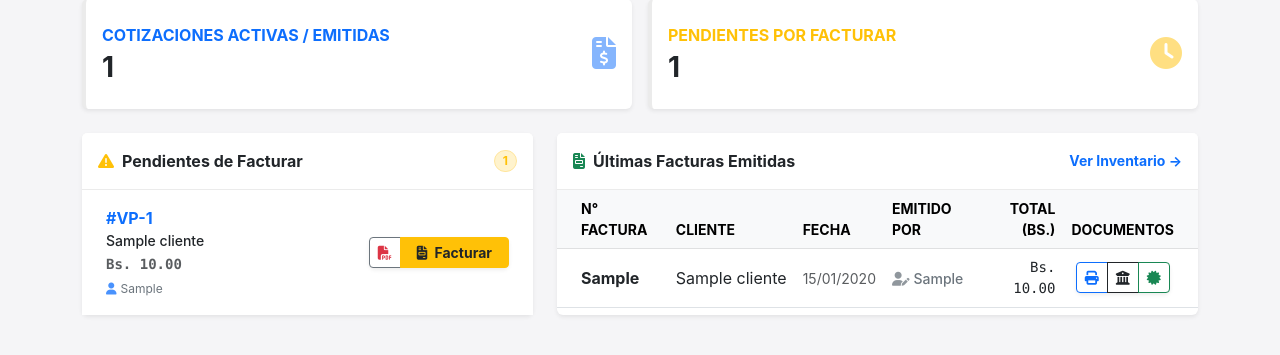
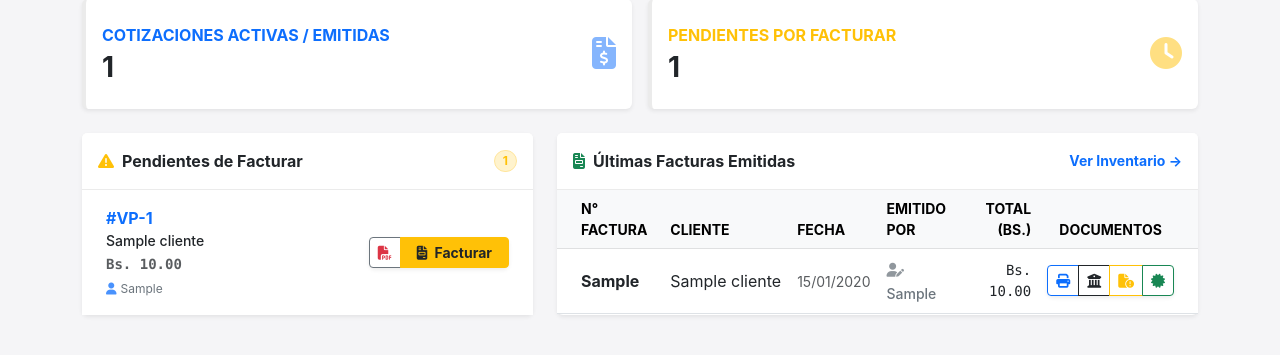
Before and after one commit to christian2195/CRM_VP, a Django app: page /facturacion/ in a window 1280 px wide. Shown: the part 242-597 px from the top of the page. Run offline with Django 4.2, Linux system fonts and the light colour scheme; a user stored in the database is signed in; tables that the repository leaves empty hold one stand-in row (values such as "Sample post").

Commit message:
Add options for institutional invoice printing

```diff
--- a/templates/facturacion/dashboard.html
+++ b/templates/facturacion/dashboard.html
@@ -132,12 +132,19 @@
                                 <td class="text-end font-monospace small">Bs. {{ factura.total|floatformat:2 }}</td>
                                 <td class="text-center pe-4">
                                     <div class="btn-group shadow-sm" role="group">
+                                        <!-- Factura Estándar / Forma Libre -->
                                         <a href="{% url 'imprimir_factura' factura.id %}" target="_blank" class="btn btn-sm btn-outline-primary" title="Factura Estándar PDF">
                                             <i class="fa-solid fa-print"></i>
                                         </a>
-                                        <a href="{% url 'imprimir_factura_institucional' factura.id %}" target="_blank" class="btn btn-sm btn-outline-dark" title="Factura Institucional / Organismos">
+                                        <!-- Factura Institucional con SAP -->
+                                        <a href="{% url 'imprimir_factura_institucional' factura.id %}" target="_blank" class="btn btn-sm btn-outline-dark" title="Factura Institucional Con SAP">
                                             <i class="fa-solid fa-building-columns"></i>
                                         </a>
+                                        <!-- Factura Institucional Sin SAP -->
+                                        <a href="{% url 'imprimir_factura_institucional_sin_sap' factura.id %}" target="_blank" class="btn btn-sm btn-outline-warning" title="Factura Institucional Sin SAP">
+                                            <i class="fa-solid fa-file-circle-exclamation"></i>
+                                        </a>
+                                        <!-- Certificado de Origen -->
                                         <a href="{% url 'imprimir_certificado' factura.id %}" target="_blank" class="btn btn-sm btn-outline-success" title="Certificado de Origen PDF">
                                             <i class="fa-solid fa-certificate"></i>
                                         </a>
```
